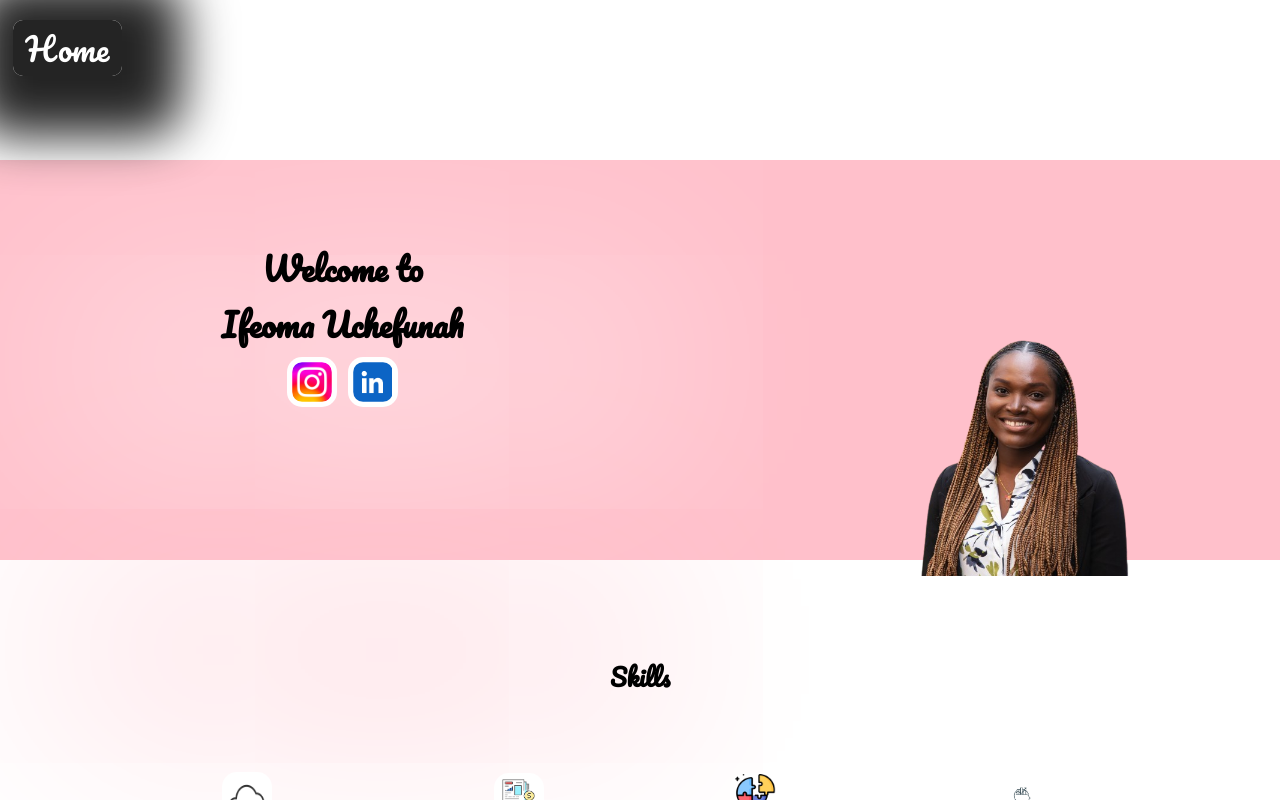
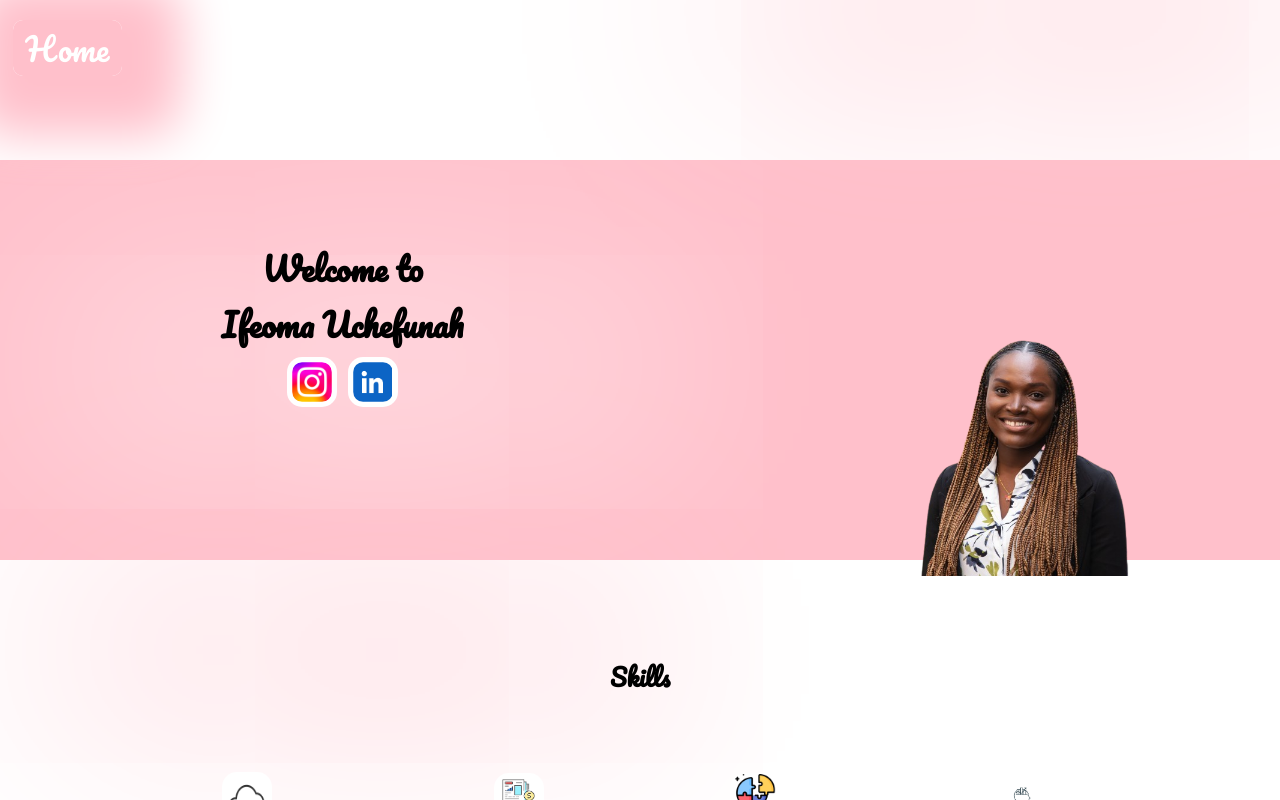
Before and after one commit to AmosOO7/Ifeoma, a React (Vite) app: page / in a window 1280 px wide. In both pictures the pointer is over the link "Home". Shown: the top 800 px of the page. Built offline with nearby package versions, Linux system fonts and the light colour scheme.

Commit message:
more design

```diff
--- a/src/components/Navbar.css
+++ b/src/components/Navbar.css
@@ -14,13 +14,13 @@ li{
     cursor: pointer;
 }
 li a:hover{
-    background-color: #242424;
+    background-color: pink;
     color: #fff;
     transition: .5s;
     border-radius: 10px;
     padding: 0 1vw;
     height: 4vh;
-    box-shadow: 10px 10px 50px 50px #242424;
+    box-shadow: 10px 10px 50px 50px pink;
 }
 a{
     text-decoration: none;
--- a/src/components/Navbar.tsx
+++ b/src/components/Navbar.tsx
@@ -3,6 +3,10 @@ import "./Navbar.css";
 const Navbar = () => {
   return (
     <div className="navbar">
+      <div
+        className="whiteBox"
+        style={{ color: "pink", marginLeft: "60vw" }}
+      ></div>
       <ul>
         <li className="siteName">
           <Link to="/">Home</Link>
```
